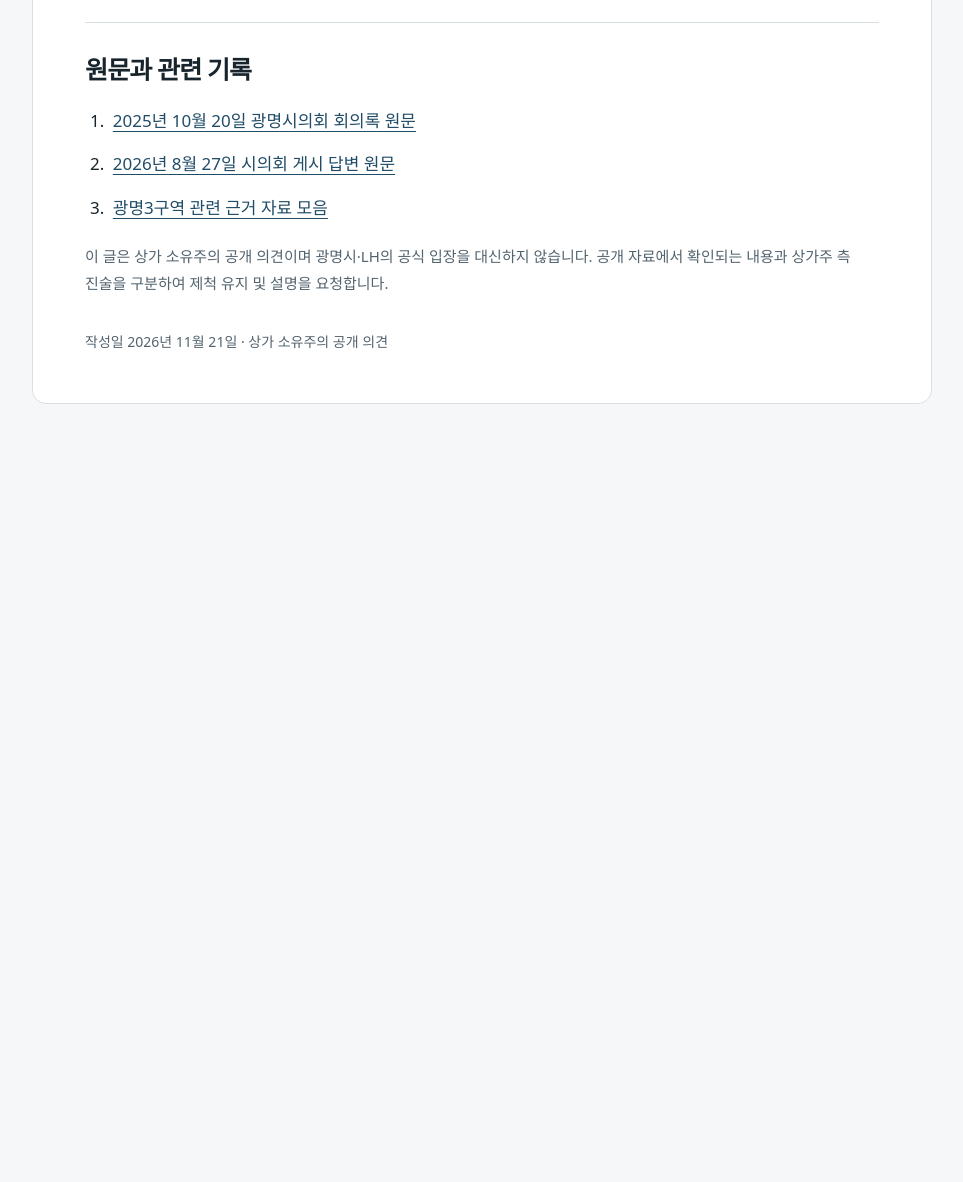
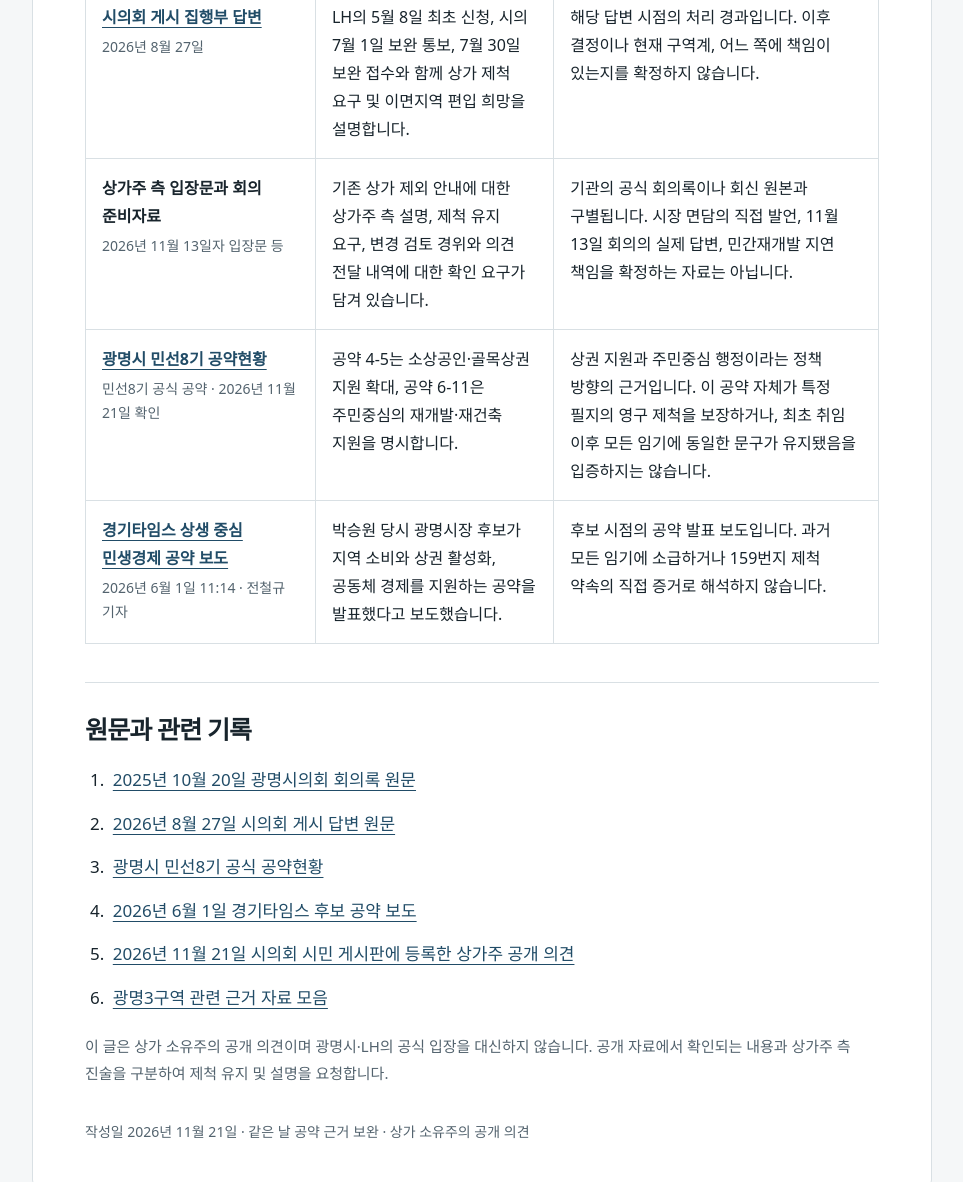
Before and after one commit to softm/gz3r, a plain HTML site: page archive/2026-11-21.html in a window 1280 px wide. Shown: the part 1877-3059 px from the top of the page, without its empty margins (158-1121 px from the left). Before the commit the page ends 2341 px from the top, so only its background shows below. Drawn offline with Linux system fonts and the light colour scheme.

Commit message:
docs: add verified local-commerce pledges to public owner statement

```diff
--- a/archive/2026-11-21.html
+++ b/archive/2026-11-21.html
@@ -28,7 +28,9 @@
     "url": "https://softm.github.io/gz3r/archive/2026-11-21.html",
     "citation": [
       "https://council.gm.go.kr/viewer/minutes.do?uid=40707",
-      "https://council.gm.go.kr/kr/requestBBSview.do?uid=6BF5794374755145DB447BF0D4EA771E"
+      "https://council.gm.go.kr/kr/requestBBSview.do?uid=6BF5794374755145DB447BF0D4EA771E",
+      "https://www.gm.go.kr/pd/sub4/sub4_3.html",
+      "https://www.ggtimes.co.kr/news/articleView.html?idxno=389676"
     ]
   }
   </script>
@@ -127,6 +129,10 @@
 
         <p>상가주들도 같은 광명시민입니다. 주민들 사이의 입장 차이만으로 문제를 설명하기보다, 기존 안내를 신뢰한 시민들에게 충분한 자료와 설명을 제공하고 의견을 들으며 책임 있는 결정을 내려 주십시오.</p>
 
+        <p>박승원 시장의 <a href="https://www.gm.go.kr/pd/sub4/sub4_3.html">민선8기 공식 공약</a>에는 “소상공인, 골목상권 지원사업 확대”와 “주민중심의 재개발·재건축 지원”이 포함돼 있습니다. <a href="https://www.ggtimes.co.kr/news/articleView.html?idxno=389676">2026년 6월 1일 경기타임스의 후보 공약 보도</a>에서도 상생과 지역공동체의 성장을 강조했습니다.</p>
+
+        <p>이러한 정책 공약이 광명3구역 159번지·오리로 상가주들의 삶에는 어떻게 적용되는지 묻습니다. 오랜 시간 상권을 만들고 지켜 온 상가 소유주와 영업자의 노력, 생계와 재산상 부담을 구역계 검토에 어떻게 반영했는지 설명해 주십시오. 기존 상가의 제척을 유지하면서 배후 주거지역을 정비하는 대안과 상가를 편입하는 안을 비교한 자료도 공개해 주시기 바랍니다.</p>
+
         <p class="closing">요구는 분명합니다. 오리로 대로변 상가의 기존 제척안을 유지하고, 광명시와 LH의 공식 입장과 후속 조치를 서면으로 밝혀 주십시오.</p>
       </div>
 
@@ -153,6 +159,16 @@
               <td data-label="확인되는 내용">기존 상가 제외 안내에 대한 상가주 측 설명, 제척 유지 요구, 변경 검토 경위와 의견 전달 내역에 대한 확인 요구가 담겨 있습니다.</td>
               <td data-label="해석의 한계">기관의 공식 회의록이나 회신 원본과 구별됩니다. 시장 면담의 직접 발언, 11월 13일 회의의 실제 답변, 민간재개발 지연 책임을 확정하는 자료는 아닙니다.</td>
             </tr>
+            <tr>
+              <td data-label="자료"><strong><a href="https://www.gm.go.kr/pd/sub4/sub4_3.html">광명시 민선8기 공약현황</a></strong><span class="source-date">민선8기 공식 공약 · 2026년 11월 21일 확인</span></td>
+              <td data-label="확인되는 내용">공약 4-5는 소상공인·골목상권 지원 확대, 공약 6-11은 주민중심의 재개발·재건축 지원을 명시합니다.</td>
+              <td data-label="해석의 한계">상권 지원과 주민중심 행정이라는 정책 방향의 근거입니다. 이 공약 자체가 특정 필지의 영구 제척을 보장하거나, 최초 취임 이후 모든 임기에 동일한 문구가 유지됐음을 입증하지는 않습니다.</td>
+            </tr>
+            <tr>
+              <td data-label="자료"><strong><a href="https://www.ggtimes.co.kr/news/articleView.html?idxno=389676">경기타임스 상생 중심 민생경제 공약 보도</a></strong><span class="source-date">2026년 6월 1일 11:14 · 전철규 기자</span></td>
+              <td data-label="확인되는 내용">박승원 당시 광명시장 후보가 지역 소비와 상권 활성화, 공동체 경제를 지원하는 공약을 발표했다고 보도했습니다.</td>
+              <td data-label="해석의 한계">후보 시점의 공약 발표 보도입니다. 과거 모든 임기에 소급하거나 159번지 제척 약속의 직접 증거로 해석하지 않습니다.</td>
+            </tr>
           </tbody>
         </table>
       </section>
@@ -162,12 +178,15 @@
         <ol class="source-links">
           <li><a href="https://council.gm.go.kr/viewer/minutes.do?uid=40707">2025년 10월 20일 광명시의회 회의록 원문</a></li>
           <li><a href="https://council.gm.go.kr/kr/requestBBSview.do?uid=6BF5794374755145DB447BF0D4EA771E">2026년 8월 27일 시의회 게시 답변 원문</a></li>
+          <li><a href="https://www.gm.go.kr/pd/sub4/sub4_3.html">광명시 민선8기 공식 공약현황</a></li>
+          <li><a href="https://www.ggtimes.co.kr/news/articleView.html?idxno=389676">2026년 6월 1일 경기타임스 후보 공약 보도</a></li>
+          <li><a href="https://council.gm.go.kr/kr/requestBBSview.do?uid=0EBC82516E9316AB6A0643B71EB72490">2026년 11월 21일 시의회 시민 게시판에 등록한 상가주 공개 의견</a></li>
           <li><a href="/gz3r/evidence/">광명3구역 관련 근거 자료 모음</a></li>
         </ol>
         <p class="note">이 글은 상가 소유주의 공개 의견이며 광명시·LH의 공식 입장을 대신하지 않습니다. 공개 자료에서 확인되는 내용과 상가주 측 진술을 구분하여 제척 유지 및 설명을 요청합니다.</p>
       </section>
     </article>
-    <footer>작성일 2026년 11월 21일 · 상가 소유주의 공개 의견</footer>
+    <footer>작성일 2026년 11월 21일 · 같은 날 공약 근거 보완 · 상가 소유주의 공개 의견</footer>
   </main>
   <script>
     (function () {
```
